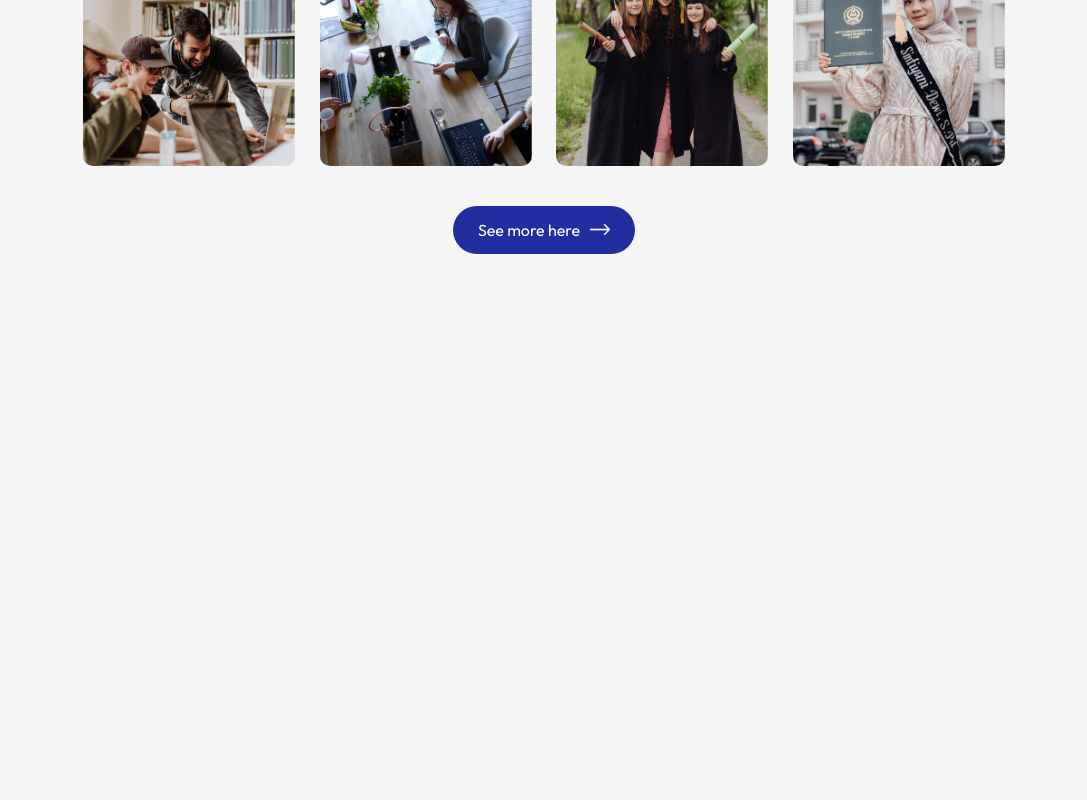
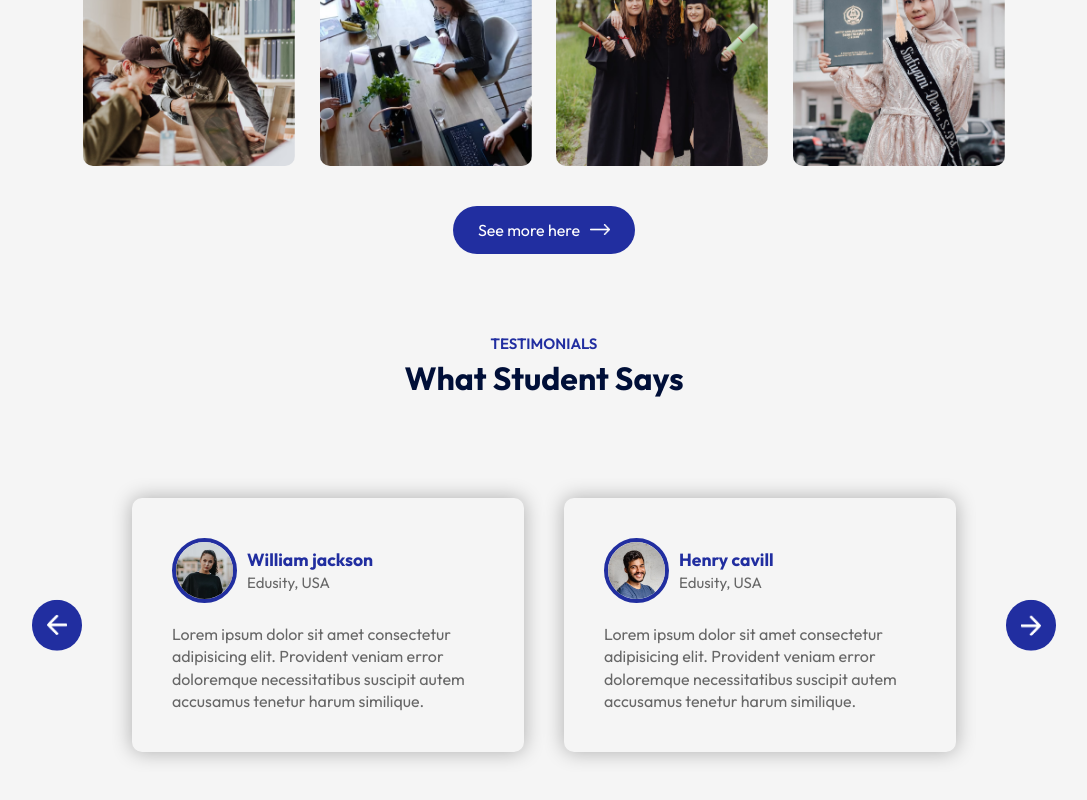
Before and after one commit to Syedrizwan23/Edusity, a React (Vite) app: page / in a window 1280 px wide. Shown: the part 2119-2919 px from the top of the page, without its empty margins (96-1183 px from the left). Before the commit the page ends 2453 px from the top, so only its background shows below. Built offline with nearby package versions, Linux system fonts and the light colour scheme.

Commit message:
Testimonial completed

```diff
--- a/src/App.jsx
+++ b/src/App.jsx
@@ -3,6 +3,7 @@
 import Hero from "./Components/Hero/Hero";
 import Navbar from "./Components/Navbar/Navbar";
 import Programs from "./Components/Programs/Programs";
+import Testimonials from "./Components/Testimonials/Testimonials";
 import Title from "./Components/Title/Title";
 
 const App = () => {
@@ -17,6 +18,8 @@
         <About />
         <Title subTitle="Gallery" title="Campus Photos" />
         <Campus />
+        <Title subTitle="TESTIMONIALS" title="What Student Says" />
+        <Testimonials/>
       </div>
     </div>
   );
--- /dev/null
+++ b/src/Components/Testimonials/Testimonials.css
@@ -0,0 +1,63 @@
+.testimonials{
+    margin: 80px auto;
+    padding: 0 80px;
+    position: relative;
+}
+.next-btn, .back-btn{
+position: absolute;
+top: 50%;
+right: 0;
+transform: translateY(-50%);
+padding: 15px;
+width: 50px;
+border-radius:50% ;
+cursor: pointer;
+background: #212ea0;
+}
+.back-btn{
+ right: auto;
+ left: 0;
+}
+
+.slider{
+    overflow: hidden;
+}
+.slider ul{
+    display: flex;
+    width: 200%;
+    overflow-x: hidden;
+    transition: 0.5s;
+
+}
+.slider ul li{
+    list-style: none;
+    width: 50%;
+    padding: 20px;
+
+}
+
+.slide{
+    box-shadow: 0 0 20px rgba(0, 0, 0, 0.3);
+    padding: 40px;
+    border-radius: 10px;
+    color: #676767;
+    line-height: 1.4;
+
+}
+
+.slide img{
+    width: 65px;
+    border-radius: 50%;
+    margin-right: 10px;
+    border: 4px solid #212ea0;
+}
+
+.user-info{
+    display: flex;
+    align-items: center;
+    margin-bottom: 20px;
+    font-size: 15px;
+}
+.user-info h3{
+    color: #212ea0;
+}
--- /dev/null
+++ b/src/Components/Testimonials/Testimonials.jsx
@@ -0,0 +1,103 @@
+import "./Testimonials.css";
+import next_icon from "../../assets/next-icon.png";
+import back_icon from "../../assets/back-icon.png";
+import user_1 from "../../assets/user-1.png";
+import user_2 from "../../assets/user-2.png";
+import user_3 from "../../assets/user-3.png";
+import user_4 from "../../assets/user-4.png";
+import { useRef } from "react";
+
+const Testimonials = () => {
+
+    const slider = useRef();
+    let tx = 0;
+
+
+const slideForward = ()=>{
+if(tx > -50){
+    tx -= 25;
+}
+slider.current.style.transform = `translateX(${tx}%)`;
+}
+const slideBackward = ()=>{
+    if(tx < 0){
+        tx += 25;
+    }
+    slider.current.style.transform = `translateX(${tx}%)`;
+}
+
+  return (
+    <div className="testimonials">
+      <img src={next_icon} alt="" className="next-btn" onClick={slideForward}/>
+      <img src={back_icon} alt="" className="back-btn" onClick={slideBackward}/>
+      <div className="slider">
+        <ul ref={slider}>
+          <li>
+            <div className="slide">
+              <div className="user-info">
+                <img src={user_1} alt="" />
+                <div>
+                  <h3>William jackson</h3>
+                  <span>Edusity, USA</span>
+                </div>
+              </div>
+              <p>
+                Lorem ipsum dolor sit amet consectetur adipisicing elit.
+                Provident veniam error doloremque necessitatibus suscipit autem
+                accusamus tenetur harum similique.
+              </p>
+            </div>
+          </li>
+          <li>
+            <div className="slide">
+              <div className="user-info">
+                <img src={user_2} alt="" />
+                <div>
+                  <h3>Henry cavill</h3>
+                  <span>Edusity, USA</span>
+                </div>
+              </div>
+              <p>
+                Lorem ipsum dolor sit amet consectetur adipisicing elit.
+                Provident veniam error doloremque necessitatibus suscipit autem
+                accusamus tenetur harum similique.
+              </p>
+            </div>
+          </li>
+          <li>
+            <div className="slide">
+              <div className="user-info">
+                <img src={user_3} alt="" />
+                <div>
+                  <h3>Lila Johnson</h3>
+                  <span>Edusity, USA</span>
+                </div>
+              </div>
+              <p>
+                Lorem ipsum dolor sit amet consectetur adipisicing elit.
+                Provident veniam error doloremque necessitatibus suscipit autem
+                accusamus tenetur harum similique.</p>
+            </div>
+          </li>
+          <li>
+            <div className="slide">
+              <div className="user-info">
+                <img src={user_4} alt="" />
+                <div>
+                  <h3>Tony Stark</h3>
+                  <span>Edusity, USA</span>
+                </div>
+              </div>
+              <p>
+                Lorem ipsum dolor sit amet consectetur adipisicing elit.
+                Provident veniam error doloremque necessitatibus suscipit autem
+                accusamus tenetur harum similique.</p>
+            </div>
+          </li>
+        </ul>
+      </div>
+    </div>
+  );
+};
+
+export default Testimonials;
```
